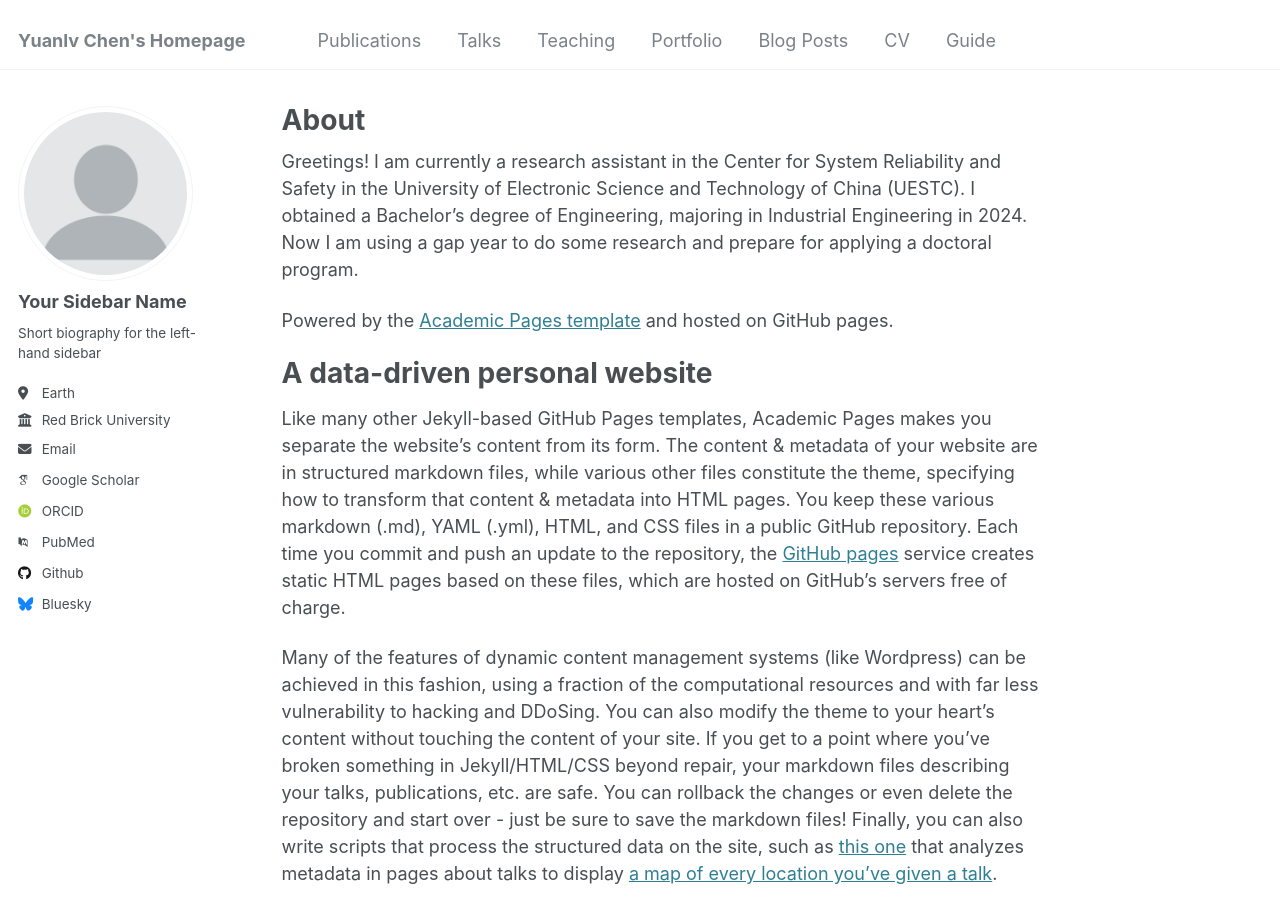
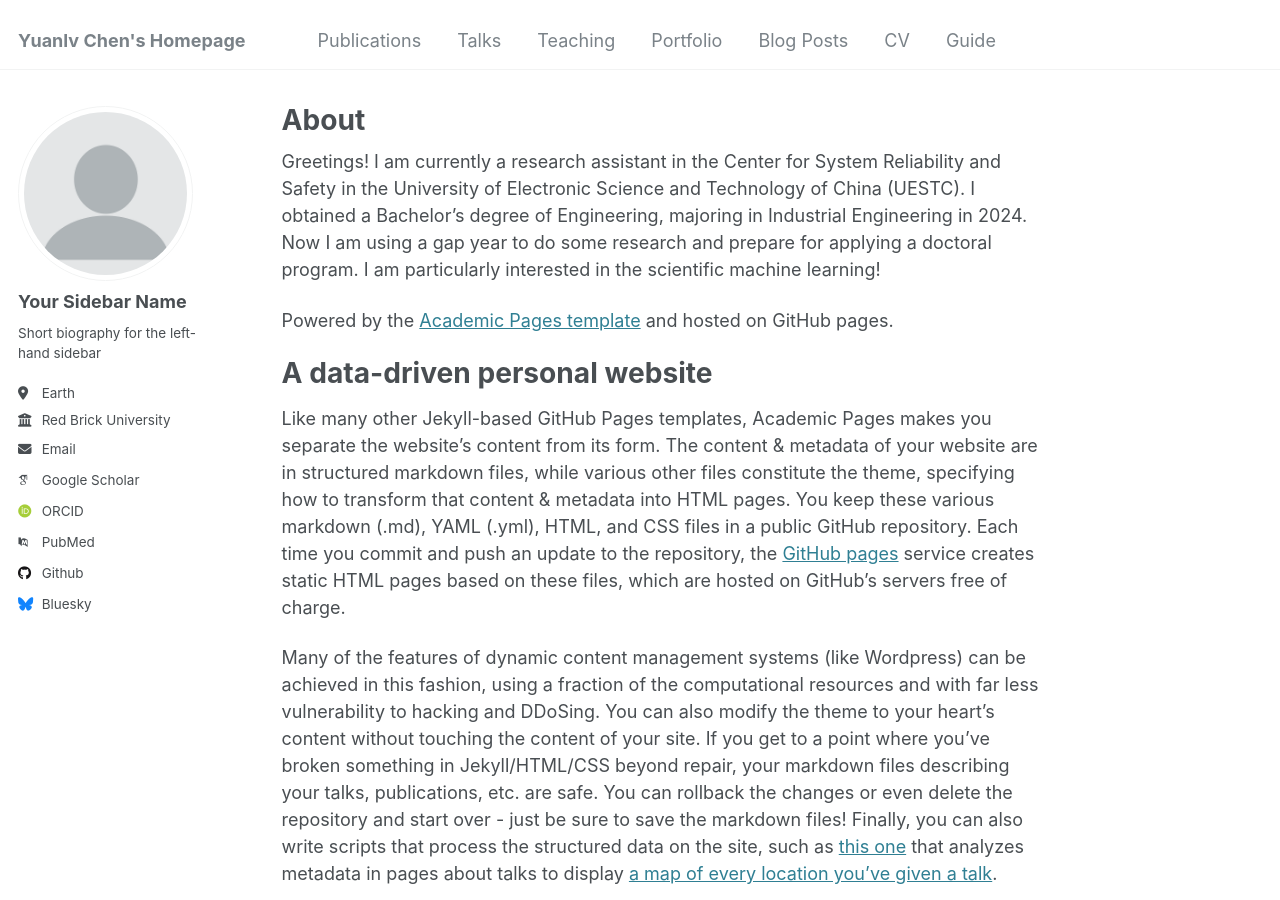
Before and after one commit to YLchen22/YLchen22.github.io, a Jekyll site: the page built from _pages/about.md, in a window 1280 px wide and 900 px high. Built offline with Jekyll 4.4.1, drawn with Linux system fonts in a browser that asks for light colours; some web fonts are replaced.

Commit message:
Update about.md

```diff
--- a/_pages/about.md
+++ b/_pages/about.md
@@ -7,7 +7,7 @@ redirect_from:
   - /about.html
 ---
 
-Greetings! I am currently a research assistant in the Center for System Reliability and Safety in the University of Electronic Science and Technology of China (UESTC). I obtained a Bachelor's degree of Engineering, majoring in Industrial Engineering in 2024. Now I am using a gap year to do some research and prepare for applying a doctoral program.
+Greetings! I am currently a research assistant in the Center for System Reliability and Safety in the University of Electronic Science and Technology of China (UESTC). I obtained a Bachelor's degree of Engineering, majoring in Industrial Engineering in 2024. Now I am using a gap year to do some research and prepare for applying a doctoral program. I am particularly interested in the scientific machine learning!
 
 
 Powered by the [Academic Pages template](https://github.com/academicpages/academicpages.github.io) and hosted on GitHub pages.
```
